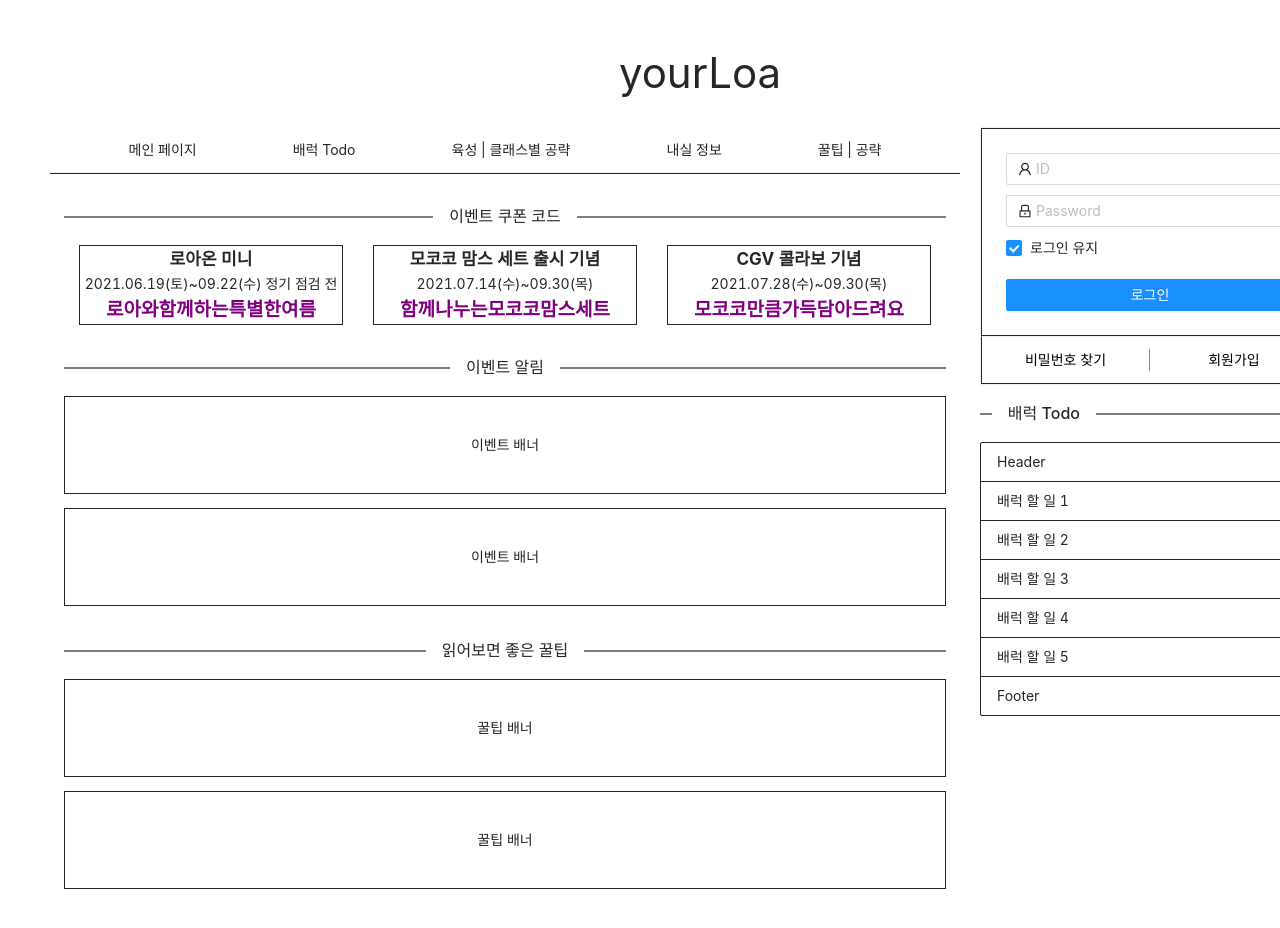
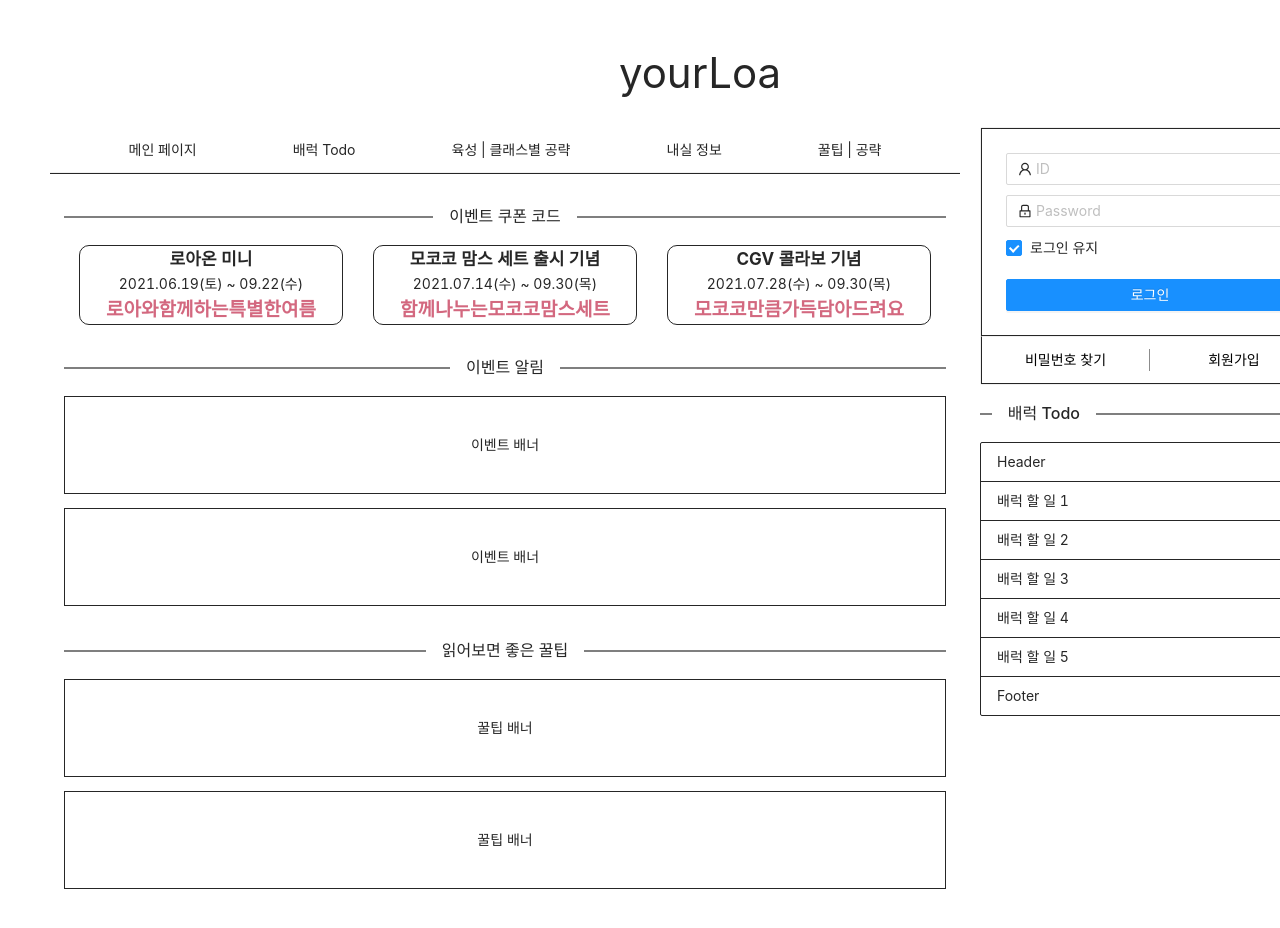
Before and after one commit to nakseono/yourLoa, a Next.js app: page / in a window 1280 px wide. Shown: the top 928 px of the page. Built offline with nearby package versions, Linux system fonts and the light colour scheme.

Commit message:
쿠폰 css 간단한 수정

```diff
--- a/components/mainCoupon.js
+++ b/components/mainCoupon.js
@@ -10,6 +10,7 @@ const CouponWrapper = styled.div`
   justify-content: center;
   align-items: center;
   flex-direction: column;
+  border-radius: 10px;
 `;
 
 const CouponTitle = styled.div`
@@ -20,7 +21,7 @@ const CouponTitle = styled.div`
 const CouponCode = styled.div`
   font-size: 19px;
   font-weight: bold;
-  color: purple;
+  color: #d3687f;
 `;
 
 const Coupon = ({ title, date, code }) => {
--- a/pages/index.js
+++ b/pages/index.js
@@ -37,17 +37,17 @@ const Main = () => {
         <CouponListUp>
           <Coupon
             title="로아온 미니"
-            date="2021.06.19(토)~09.22(수) 정기 점검 전"
+            date="2021.06.19(토) ~ 09.22(수)"
             code="로아와함께하는특별한여름"
           />
           <Coupon
             title="모코코 맘스 세트 출시 기념"
-            date="2021.07.14(수)~09.30(목)"
+            date="2021.07.14(수) ~ 09.30(목)"
             code="함께나누는모코코맘스세트"
           />
           <Coupon
             title="CGV 콜라보 기념"
-            date="2021.07.28(수)~09.30(목)"
+            date="2021.07.28(수) ~ 09.30(목)"
             code="모코코만큼가득담아드려요"
           />
         </CouponListUp>
```
